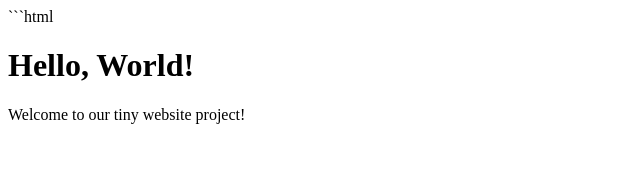
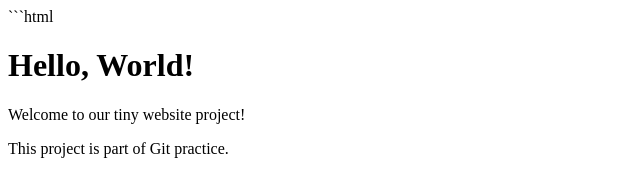
Before and after one commit to rahmansamia/tiny-website-project, a plain HTML site: page index.html in a window 1280 px wide. Shown: the whole page, without its empty margins (0-640 px from the left). Drawn offline with Linux system fonts and the light colour scheme.

Commit message:
Paragraph aded

```diff
--- a/index.html
+++ b/index.html
@@ -9,5 +9,6 @@
 <body>
 <h1>Hello, World!</h1>
 <p>Welcome to our tiny website project!</p>
+<p>This project is part of Git practice.</p>
 </body>
 </html>
```
